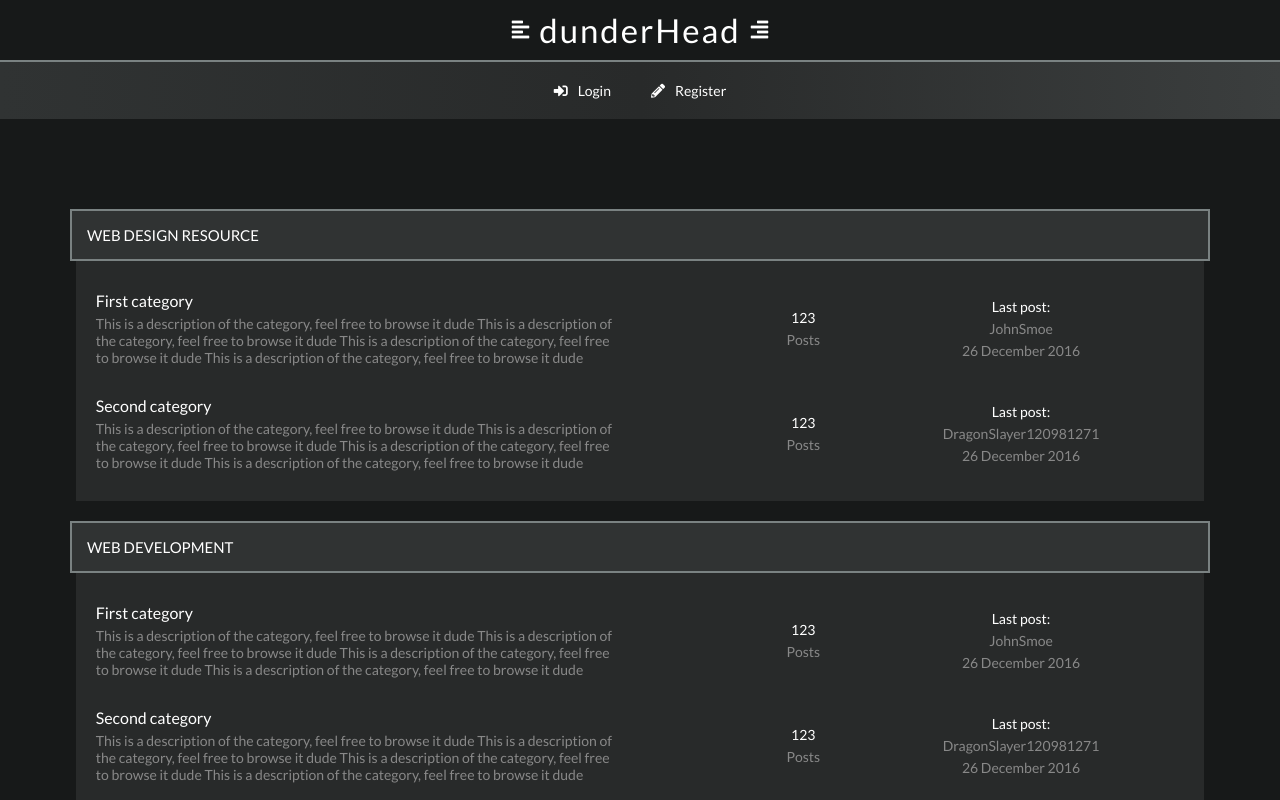
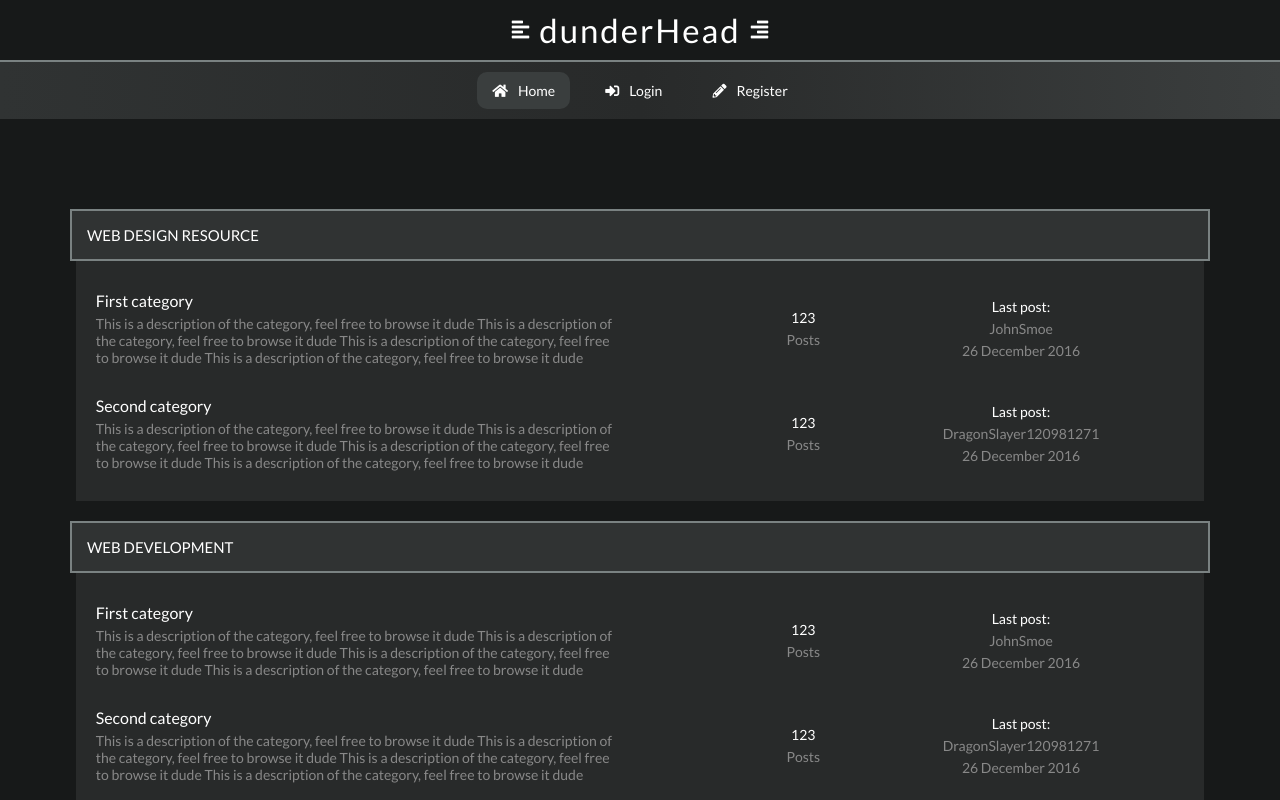
Before and after one commit to olalnoho/Forum-v2, a React (Create React App) app in the folder client/: page / in a window 1280 px wide. Shown: the top 800 px of the page. Built offline with nearby package versions, Linux system fonts and the light colour scheme; a web font is replaced by a local one.

Commit message:
some styling

```diff
--- a/client/src/components/UI/Header/Header.js
+++ b/client/src/components/UI/Header/Header.js
@@ -1,5 +1,5 @@
 import React from 'react'
-import { Link } from 'react-router-dom'
+import { NavLink, Link } from 'react-router-dom'
 const Header = () => {
    return (
       <header className="header">
@@ -11,16 +11,22 @@ const Header = () => {
          <nav className="nav">
             <ul className="nav__list">
                <li>
-                  <Link to="/login" className="nav__link">
+                  <NavLink exact activeClassName="navactive" to="/" className="nav__link">
+                     <i className="fas fa-home"></i>
+                     Home
+                  </NavLink>
+               </li>
+               <li>
+                  <NavLink activeClassName="navactive" to="/login" className="nav__link">
                      <i className="fas fa-sign-in-alt"></i>
                      Login
-                  </Link>
+                  </NavLink>
                </li>
                <li>
-                  <Link to="register" className="nav__link">
+                  <NavLink activeClassName="navactive" to="register" className="nav__link">
                      <i className="fas fa-pencil-alt"></i>
                      Register
-                  </Link>
+                  </NavLink>
                </li>
                <li>
                   {/* <a href="#!" className="nav__link">
--- a/client/src/components/UI/Header/_Header.scss
+++ b/client/src/components/UI/Header/_Header.scss
@@ -28,7 +28,7 @@
    width: 100%;
    background: linear-gradient(90deg, rgba(48, 51, 51, 1) 0%, rgba(40, 42, 42, 1) 50%, rgba(59, 62, 62, 1) 100%);
    &__list {
-      padding: 2rem;
+      padding: 1rem;
       display: flex;
       justify-content: center;
       align-items: center;
@@ -38,7 +38,9 @@
       display: flex;
    }
    &__link {
-      padding: 1rem;
+      border-radius: 1rem;
+      display: block;
+      padding: 1rem 1.5rem;
       cursor: pointer;
       transition: all 0.3s;
       margin: 0 1rem;
@@ -48,5 +50,9 @@
       &:hover {
          background-color: lighten($light-main, 4%);
       }
+
+      &.navactive {
+         background-color: lighten($light-main, 4%);
+      }
    }
 }
--- a/client/src/css/main.css
+++ b/client/src/css/main.css
@@ -130,7 +130,7 @@ input[type="password"] {
 }
 
 .nav__list {
-  padding: 2rem;
+  padding: 1rem;
   display: -webkit-box;
   display: -ms-flexbox;
   display: flex;
@@ -147,7 +147,9 @@ input[type="password"] {
 }
 
 .nav__link {
-  padding: 1rem;
+  border-radius: 1rem;
+  display: block;
+  padding: 1rem 1.5rem;
   cursor: pointer;
   -webkit-transition: all 0.3s;
   transition: all 0.3s;
@@ -159,6 +161,10 @@ input[type="password"] {
 }
 
 .nav__link:hover {
+  background-color: #3a3e3e;
+}
+
+.nav__link.navactive {
   background-color: #3a3e3e;
 }
 
```
Also changed, not shown: client/src/css/_components.scss (line endings or trailing spaces).
